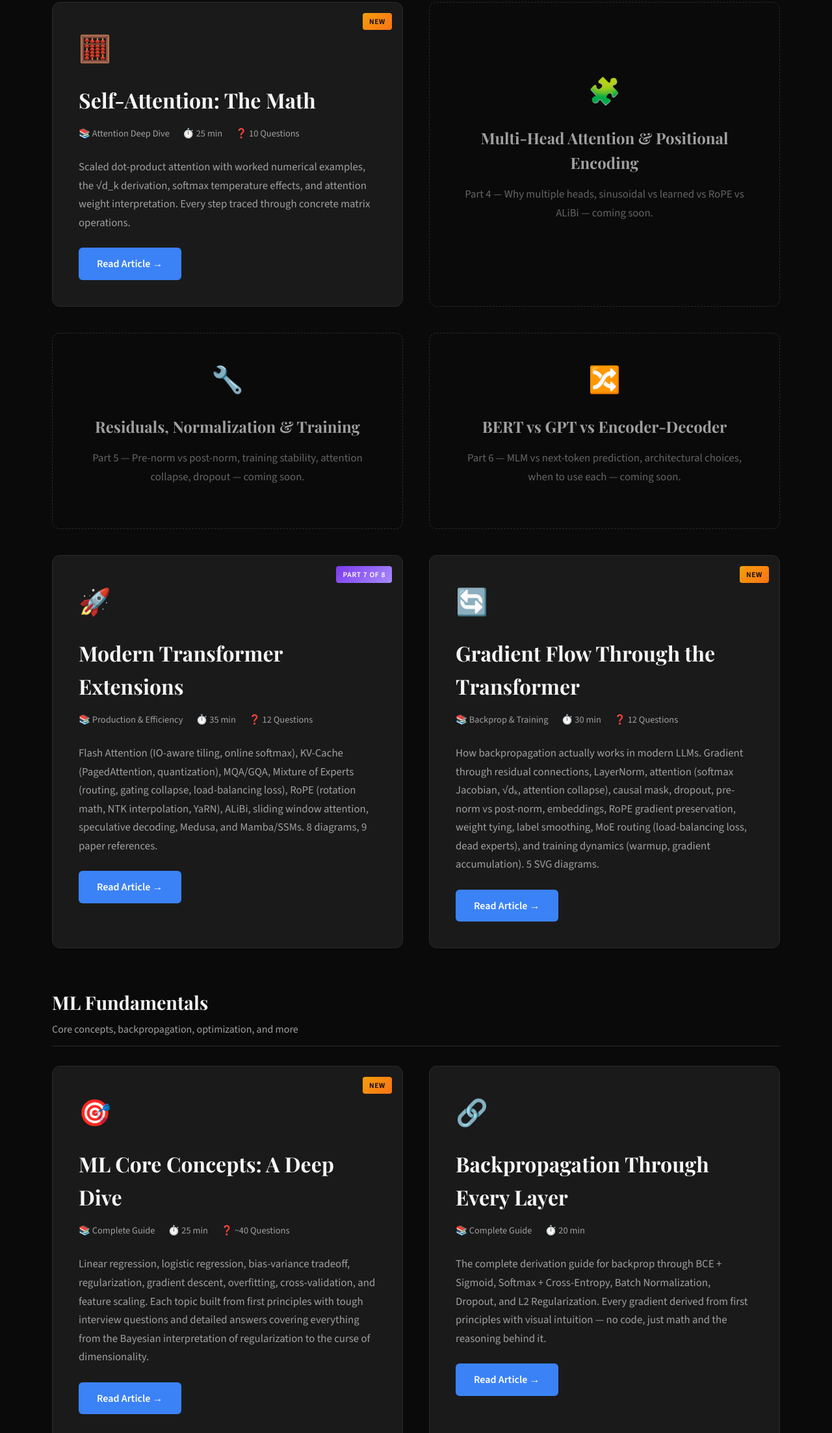
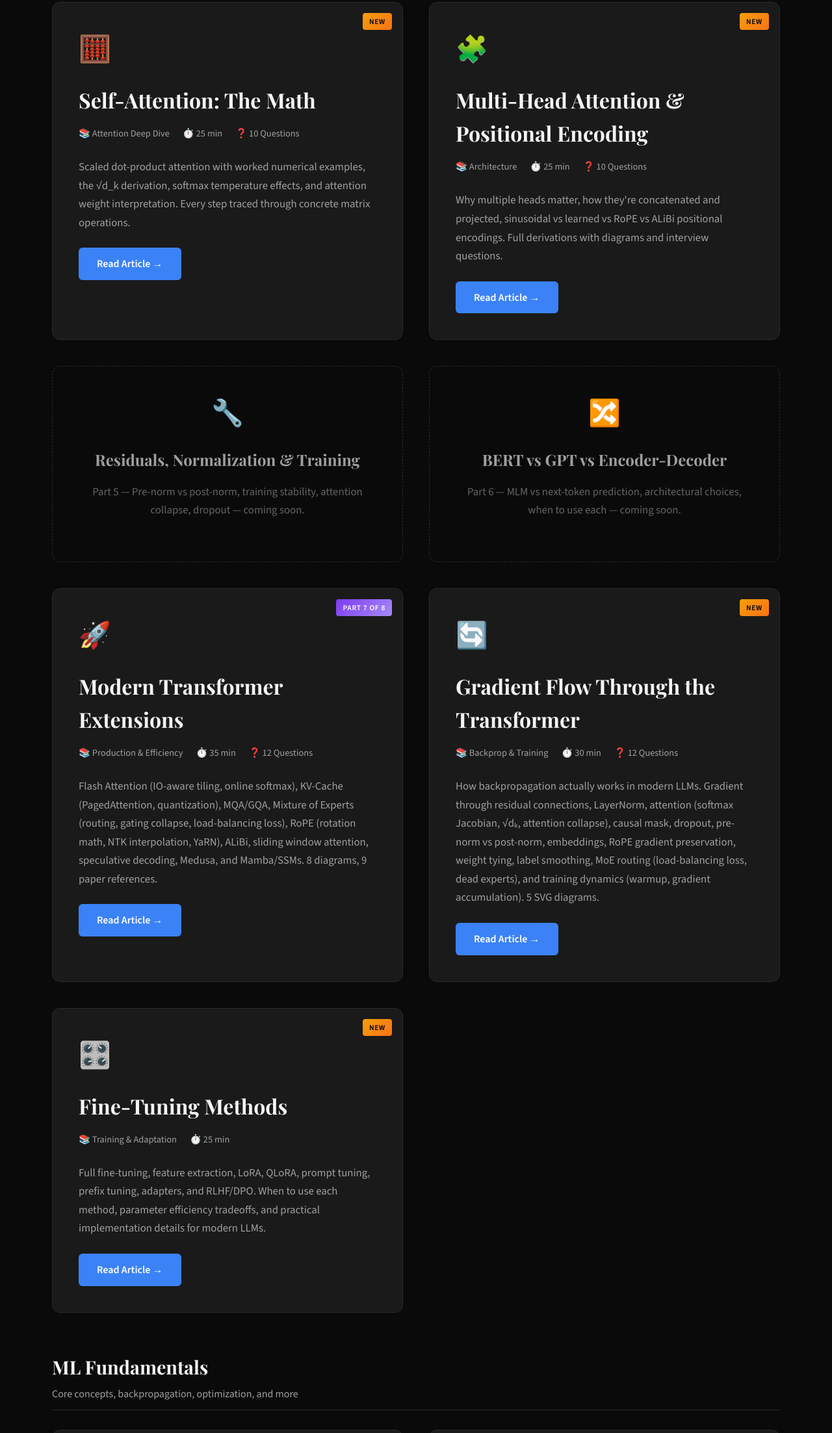
Before and after one commit to prateeksha29/ml-fundamentals-guide, a plain HTML site: page index.html in a window 1280 px wide. Shown: the part 1022-3227 px from the top of the page at 65% size. Drawn offline with nearby package versions, Linux system fonts and the light colour scheme.

Commit message:
Add new blog cards for recent articles
Added new blog cards for 'Multi-Head Attention & Positional Encoding' and 'Fine-Tuning Methods' with relevant metadata and links.

```diff
--- a/index.html
+++ b/index.html
@@ -98,10 +98,19 @@
                 <a href="self_attention_math.html" class="btn">Read Article →</a>
             </div>
 
-            <div class="blog-card coming-soon">
+            <div class="blog-card">
+                <span class="new-badge">New</span>
                 <div class="blog-icon">🧩</div>
                 <h3>Multi-Head Attention &amp; Positional Encoding</h3>
-                <p>Part 4 — Why multiple heads, sinusoidal vs learned vs RoPE vs ALiBi — coming soon.</p>
+                <div class="blog-meta">
+                    <span>📚 Architecture</span>
+                    <span>⏱️ 25 min</span>
+                    <span>❓ 10 Questions</span>
+                </div>
+                <p>
+                    Why multiple heads matter, how they're concatenated and projected, sinusoidal vs learned vs RoPE vs ALiBi positional encodings. Full derivations with diagrams and interview questions.
+                </p>
+                <a href="multi_head_attention_positional_encoding.html" class="btn">Read Article →</a>
             </div>
 
             <div class="blog-card coming-soon">
@@ -144,6 +153,20 @@
                     How backpropagation actually works in modern LLMs. Gradient through residual connections, LayerNorm, attention (softmax Jacobian, √dₖ, attention collapse), causal mask, dropout, pre-norm vs post-norm, embeddings, RoPE gradient preservation, weight tying, label smoothing, MoE routing (load-balancing loss, dead experts), and training dynamics (warmup, gradient accumulation). 5 SVG diagrams.
                 </p>
                 <a href="gradient-flow-through-transformer.html" class="btn">Read Article →</a>
+            </div>
+
+            <div class="blog-card">
+                <span class="new-badge">New</span>
+                <div class="blog-icon">🎛️</div>
+                <h3>Fine-Tuning Methods</h3>
+                <div class="blog-meta">
+                    <span>📚 Training &amp; Adaptation</span>
+                    <span>⏱️ 25 min</span>
+                </div>
+                <p>
+                    Full fine-tuning, feature extraction, LoRA, QLoRA, prompt tuning, prefix tuning, adapters, and RLHF/DPO. When to use each method, parameter efficiency tradeoffs, and practical implementation details for modern LLMs.
+                </p>
+                <a href="finetuning_methods.html" class="btn">Read Article →</a>
             </div>
         </div>
 
```
